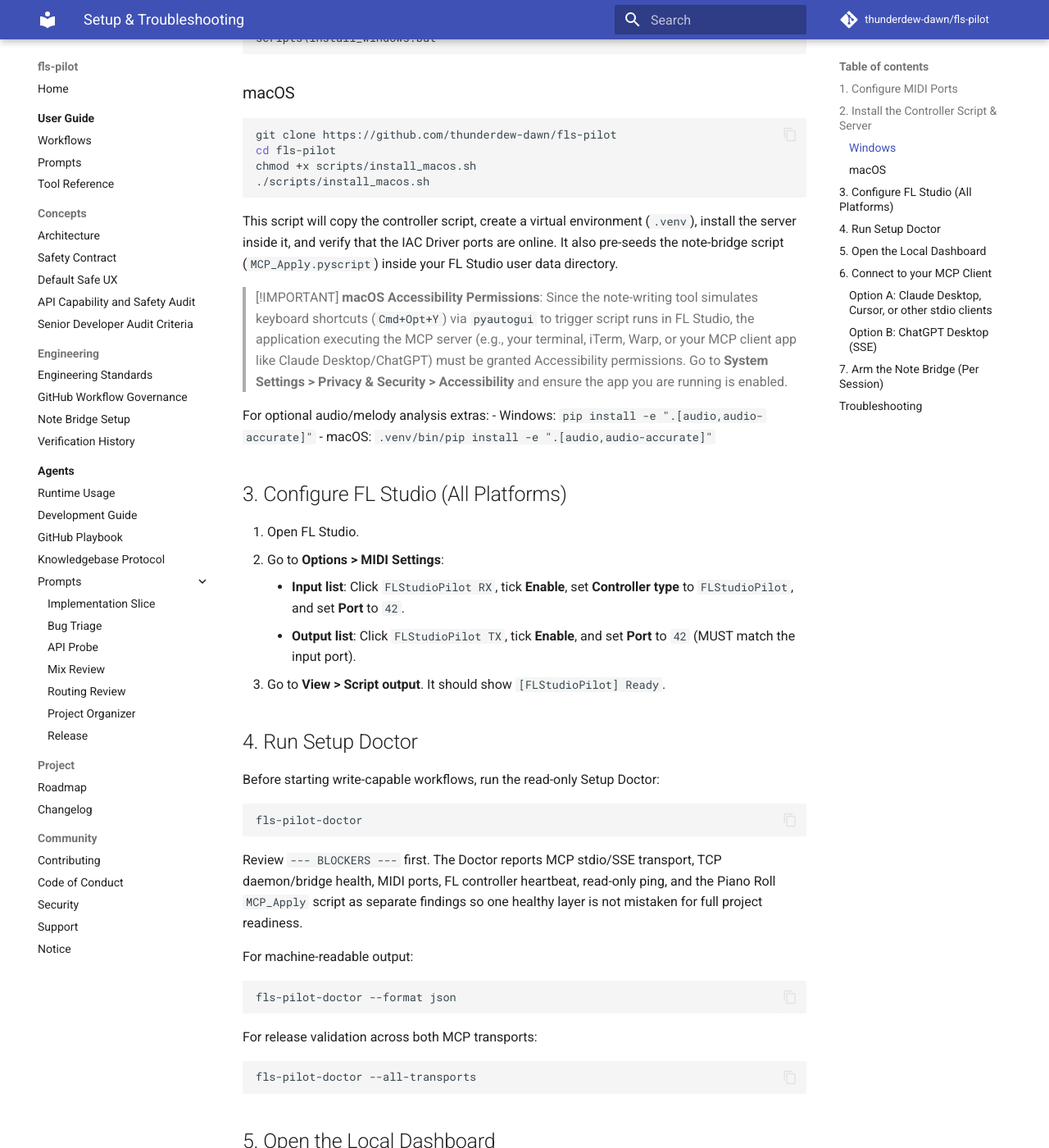
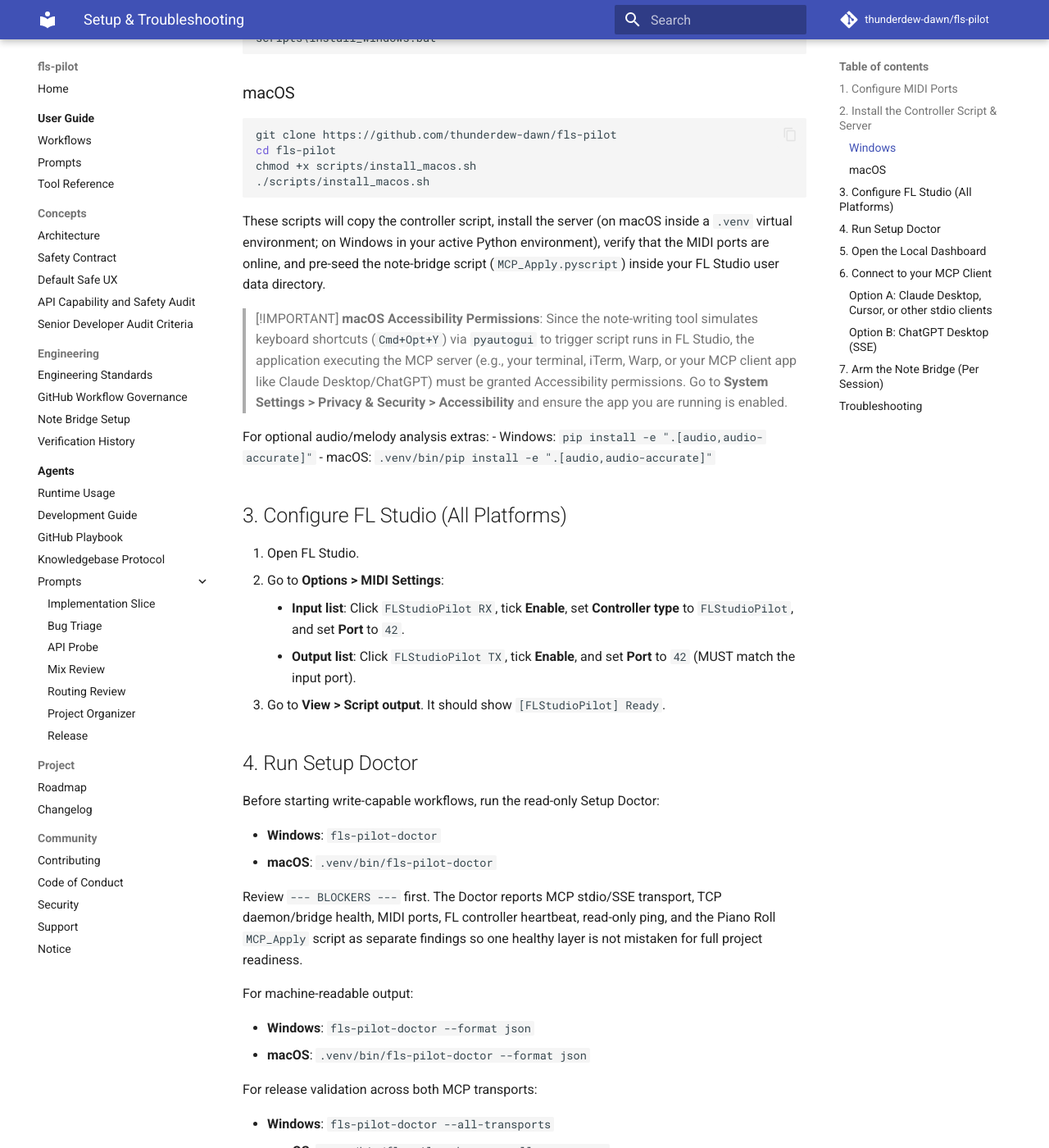
Before and after one commit to thunderdew-dawn/fls-pilot, an MkDocs documentation site: the page built from docs/user-guide/setup.md, in a window 1280 px wide and 1400 px high, scrolled down 741 px. Shown: the whole window at 82% size. Built offline with MkDocs 1.6.1 and Material for MkDocs 9.7.7, drawn with Linux system fonts in a browser that asks for light colours; comment, search, counter and statistics services are not loaded; some of the changed text lies outside the part shown.

Commit message:
docs: update documentation to include platform-specific installation paths and execution commands for macOS and Windows

````diff
--- a/docs/user-guide/setup.md
+++ b/docs/user-guide/setup.md
@@ -32,7 +32,7 @@
 ./scripts/install_macos.sh
 ```
 
-This script will copy the controller script, create a virtual environment (`.venv`), install the server inside it, and verify that the IAC Driver ports are online. It also pre-seeds the note-bridge script (`MCP_Apply.pyscript`) inside your FL Studio user data directory.
+These scripts will copy the controller script, install the server (on macOS inside a `.venv` virtual environment; on Windows in your active Python environment), verify that the MIDI ports are online, and pre-seed the note-bridge script (`MCP_Apply.pyscript`) inside your FL Studio user data directory.
 
 > [!IMPORTANT]
 > **macOS Accessibility Permissions**: Since the note-writing tool simulates keyboard shortcuts (`Cmd+Opt+Y`) via `pyautogui` to trigger script runs in FL Studio, the application executing the MCP server (e.g., your terminal, iTerm, Warp, or your MCP client app like Claude Desktop/ChatGPT) must be granted Accessibility permissions. Go to **System Settings > Privacy & Security > Accessibility** and ensure the app you are running is enabled.
@@ -53,9 +53,8 @@
 
 Before starting write-capable workflows, run the read-only Setup Doctor:
 
-```shell
-fls-pilot-doctor
-```
+- **Windows**: `fls-pilot-doctor`
+- **macOS**: `.venv/bin/fls-pilot-doctor`
 
 Review `--- BLOCKERS ---` first. The Doctor reports MCP stdio/SSE transport,
 TCP daemon/bridge health, MIDI ports, FL controller heartbeat, read-only ping,
@@ -64,31 +63,27 @@
 
 For machine-readable output:
 
-```shell
-fls-pilot-doctor --format json
-```
+- **Windows**: `fls-pilot-doctor --format json`
+- **macOS**: `.venv/bin/fls-pilot-doctor --format json`
 
 For release validation across both MCP transports:
 
-```shell
-fls-pilot-doctor --all-transports
-```
+- **Windows**: `fls-pilot-doctor --all-transports`
+- **macOS**: `.venv/bin/fls-pilot-doctor --all-transports`
 
 ## 5. Open the Local Dashboard
 
 Export the read-only local dashboard:
 
-```shell
-fls-pilot-dashboard
-```
+- **Windows**: `fls-pilot-dashboard`
+- **macOS**: `.venv/bin/fls-pilot-dashboard`
 
 The dashboard uses existing read-only bridge and resource reads. It separates
 live bridge data from unavailable or API-limited signals and never applies FL
 Studio project changes. To serve it locally and open a browser:
 
-```shell
-fls-pilot-dashboard --serve --open
-```
+- **Windows**: `fls-pilot-dashboard --serve --open`
+- **macOS**: `.venv/bin/fls-pilot-dashboard --serve --open`
 
 ## 6. Connect to your MCP Client
 
````
Also changed, not shown: README.md (+9 -13 lines).
